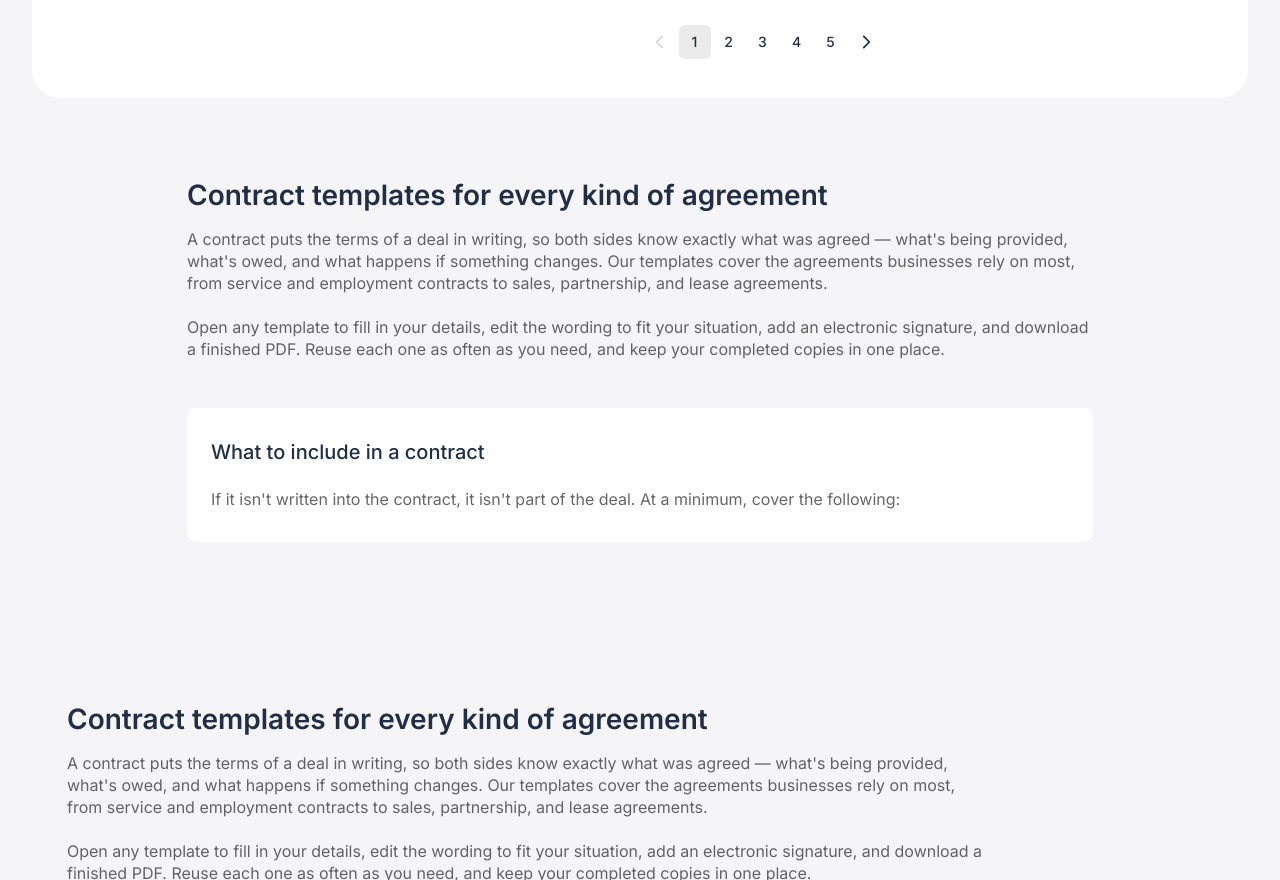
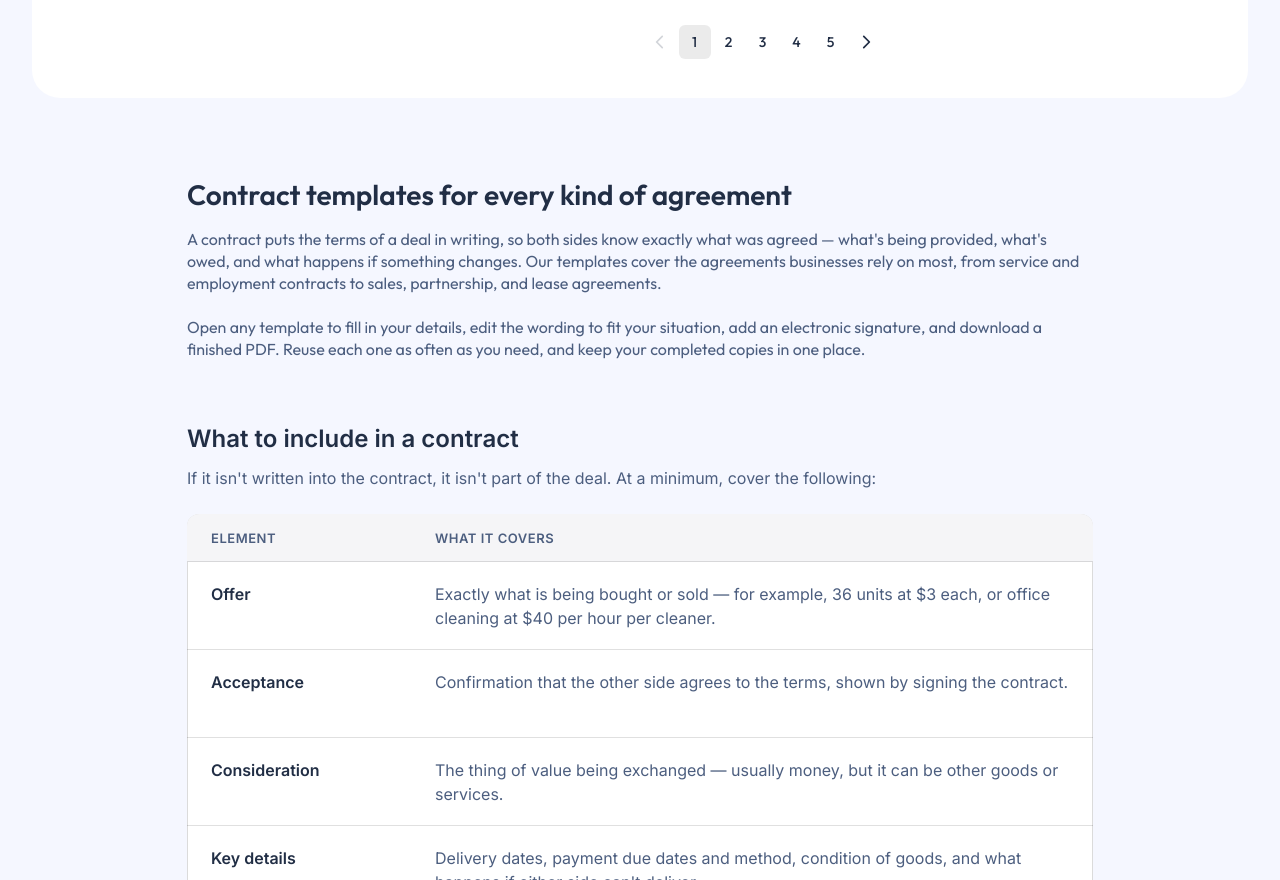
Before and after one commit to vladyslavbelkovets-ux/tbp-templates-design, a React (Vite) app: page / in a window 1280 px wide. Shown: the part 1920-2800 px from the top of the page. Built offline with nearby package versions, Linux system fonts and the light colour scheme.

Commit message:
feat: sync template page with updated design

```diff
--- a/package.json
+++ b/package.json
@@ -11,6 +11,7 @@
   },
   "dependencies": {
     "@fontsource/inter": "^5.2.8",
+    "@fontsource/outfit": "^5.3.0",
     "@phosphor-icons/react": "^2.1.10",
     "@universe-forma/ui-pes": "file:vendor/ui-pes",
     "@vitejs/plugin-react": "5.0.4",
--- a/src/App.jsx
+++ b/src/App.jsx
@@ -1,5 +1,5 @@
 import { useEffect, useMemo, useState } from "react";
-import { CaretLeft, CaretRight, List, MagnifyingGlass, X } from "@phosphor-icons/react";
+import { CaretDown, CaretLeft, CaretRight, Info, List, MagnifyingGlass, X } from "@phosphor-icons/react";
 import { Button, Input } from "@universe-forma/ui-pes";
 import { categories, templates, templatesPerPage } from "./templateData";
 
@@ -144,7 +144,7 @@ function Hero({ query, onQueryChange, onMessage }) {
           <h1>
             Ready-to-use <span>document templates</span>
           </h1>
-          <p>Browse 10,000+ free templates. Customize and download in minutes.</p>
+          <p>Invoices, contracts, receipts and more. Customize and download in PDF, Word, or Excel.</p>
         </div>
         <Input
           id="template-search"
@@ -326,21 +326,98 @@ const contractCopy = {
   ],
 };
 
-function ContractDetails({ variant }) {
+const contractTableRows = [
+  ["Offer", "Exactly what is being bought or sold — for example, 36 units at $3 each, or office cleaning at $40 per hour per cleaner."],
+  ["Acceptance", "Confirmation that the other side agrees to the terms, shown by signing the contract."],
+  ["Consideration", "The thing of value being exchanged — usually money, but it can be other goods or services."],
+  ["Key details", "Delivery dates, payment due dates and method, condition of goods, and what happens if either side can't deliver."],
+  ["Signatures", "Both parties sign and date the contract to show they agree to the terms."],
+];
+
+const faqItems = [
+  {
+    question: "What is a contract template?",
+    answer: "A contract template is a pre-structured agreement you can customize with the terms, parties, dates, and signatures relevant to your situation.",
+  },
+  {
+    question: "When should I use one?",
+    answer: "Use one whenever you need to put an agreement in writing so everyone can review the same terms and responsibilities.",
+  },
+  {
+    question: "How do I create a contract from a template?",
+    answer: "Choose a template, replace the sample details with your own, review the wording, add signatures, and download the finished PDF.",
+  },
+  {
+    question: "Are these templates legal advice?",
+    answer: "No. The templates are for general informational and self-help purposes and do not replace advice from a qualified attorney.",
+  },
+  {
+    question: "Can I sign a contract online?",
+    answer: "Yes. You can complete the template, add electronic signatures, and save or share the signed document online.",
+  },
+];
+
+function ContractGuide() {
+  const [openFaq, setOpenFaq] = useState(null);
+
   return (
-    <section className={`contract-details contract-details--${variant}`}>
-      <div className="contract-details__inner">
-        <div className="contract-details__content">
-          <div className="contract-details__copy">
+    <section className="contract-guide">
+      <div className="contract-guide__inner">
+        <div className="contract-guide__content">
+          <div className="contract-guide__intro">
             <h2>{contractCopy.title}</h2>
-            <div className="contract-details__description">
+            <div className="contract-guide__description">
               {contractCopy.paragraphs.map((paragraph) => <p key={paragraph}>{paragraph}</p>)}
             </div>
           </div>
-          <div className="contract-details__note">
-            <h3>What to include in a contract</h3>
-            <p>If it isn't written into the contract, it isn't part of the deal. At a minimum, cover the following:</p>
-          </div>
+          <section className="contract-includes">
+            <div className="contract-includes__heading">
+              <h3>What to include in a contract</h3>
+              <p>If it isn't written into the contract, it isn't part of the deal. At a minimum, cover the following:</p>
+            </div>
+            <div className="contract-table" role="table" aria-label="What to include in a contract">
+              <div className="contract-table__row contract-table__header" role="row">
+                <span role="columnheader">Element</span>
+                <span role="columnheader">What it covers</span>
+              </div>
+              {contractTableRows.map(([element, coverage]) => (
+                <div className="contract-table__row" role="row" key={element}>
+                  <span className="contract-table__label" role="rowheader">{element}</span>
+                  <span role="cell">{coverage}</span>
+                </div>
+              ))}
+            </div>
+          </section>
+          <section className="faq">
+            <h3>Frequently asked questions</h3>
+            <div className="faq__list">
+              {faqItems.map((item, index) => {
+                const isOpen = openFaq === index;
+                const panelId = `faq-panel-${index}`;
+
+                return (
+                  <div className={`faq__item${isOpen ? " is-open" : ""}`} key={item.question}>
+                    <button
+                      type="button"
+                      aria-expanded={isOpen}
+                      aria-controls={panelId}
+                      onClick={() => setOpenFaq(isOpen ? null : index)}
+                    >
+                      <span>{item.question}</span>
+                      <span className="faq__icon" aria-hidden="true"><CaretDown size={24} /></span>
+                    </button>
+                    <div className="faq__answer" id={panelId} hidden={!isOpen}>
+                      <p>{item.answer}</p>
+                    </div>
+                  </div>
+                );
+              })}
+            </div>
+          </section>
+          <aside className="legal-alert" aria-label="Legal information">
+            <span className="legal-alert__icon" aria-hidden="true"><Info size={24} weight="fill" /></span>
+            <p>TheBestPDF is not a law firm and does not provide legal advice. These templates are provided for general informational and self-help purposes only, and are not a substitute for the advice of a qualified attorney.</p>
+          </aside>
         </div>
       </div>
     </section>
@@ -406,8 +483,7 @@ export function App() {
     <div className={`page-shell${capturePage ? " page-shell--qa-capture" : ""}`}>
       <Hero query={query} onQueryChange={setQuery} onMessage={showMessage} />
       <Catalog query={query} onQueryChange={setQuery} onMessage={showMessage} />
-      <ContractDetails variant="narrow" />
-      <ContractDetails variant="wide" />
+      <ContractGuide />
       <Footer />
       <div className={`status-toast${message ? " is-visible" : ""}`} role="status" aria-live="polite">{message}</div>
     </div>
--- a/src/main.jsx
+++ b/src/main.jsx
@@ -1,5 +1,10 @@
 import React from "react";
 import { createRoot } from "react-dom/client";
+import "@fontsource/outfit/300.css";
+import "@fontsource/outfit/400.css";
+import "@fontsource/outfit/500.css";
+import "@fontsource/outfit/600.css";
+import "@fontsource/outfit/700.css";
 import "@fontsource/inter/300.css";
 import "@fontsource/inter/400.css";
 import "@fontsource/inter/500.css";
--- a/src/styles.css
+++ b/src/styles.css
@@ -1,19 +1,23 @@
 :root {
-  --font-primary: "Inter", sans-serif;
-  --color-primary: #3758f9;
+  --font-primary: "Outfit", sans-serif;
+  --font-supporting: "Inter", sans-serif;
+  --color-primary: #1f5de2;
   --color-primary-dark: #263dae;
+  --color-accent: #3758f9;
   --color-text-primary: #212e45;
   --color-text-secondary: #4c5e7f;
   --color-text-disabled: #212e4573;
   --color-outline: #dfe4ea;
   --color-button-outline: #cbd7e6;
-  --radius-card: 12px;
+  --color-page: #f5f7ff;
+  --color-divider: rgba(0, 0, 0, 0.12);
+  --radius-card: 16px;
   --radius-card-preview: 12px;
-  --radius-button-ms: 4px;
+  --radius-button-ms: 12px;
   --space-card-default: 24px;
   --space-card-hover: 16px;
   --shadow-card-hover: 0 6px 12px -2px rgba(0, 0, 0, 0.08), 0 8px 40px rgba(0, 0, 0, 0.08);
-  --shadow-document: 0 4px 10px rgba(91, 91, 91, 0.16);
+  --shadow-document: 0 4px 5px rgba(91, 91, 91, 0.16);
   color: var(--color-text-primary);
   font-family: var(--font-primary);
   font-synthesis: none;
@@ -28,7 +32,7 @@ body {
   margin: 0;
   min-width: 320px;
   min-height: 100vh;
-  background: #f5f5f7;
+  background: var(--color-page);
   color: var(--color-text-primary);
   -webkit-font-smoothing: antialiased;
 }
@@ -45,7 +49,7 @@ a { color: inherit; text-decoration: none; }
   width: 100%;
   min-height: 100vh;
   overflow: hidden;
-  background: #f5f5f7;
+  background: var(--color-page);
 }
 
 .page-shell--qa-capture {
@@ -154,7 +158,7 @@ a { color: inherit; text-decoration: none; }
   height: 41.21%;
 }
 
-.login-button { width: 127px; height: 48px; }
+.login-button { width: 127px; height: 48px; border-radius: 12px; }
 
 .mobile-menu-button,
 .mobile-nav { display: none; }
@@ -192,7 +196,7 @@ a { color: inherit; text-decoration: none; }
   letter-spacing: 0;
 }
 
-.hero h1 span { color: var(--color-primary); }
+.hero h1 span { color: var(--color-accent); }
 
 .hero__copy p {
   color: var(--color-text-primary);
@@ -207,21 +211,21 @@ a { color: inherit; text-decoration: none; }
   background: #fff;
 }
 
-.hero-search .ui-input__container { padding-inline: 12px; }
+.hero-search .ui-input__container { padding-inline: 12px; border-radius: 12px; }
 .hero-search .ui-input__side { opacity: 0.8; }
 .hero-search .ui-input__control::-webkit-search-cancel-button { appearance: none; }
 
 .catalog {
   width: 100%;
   padding: 0 32px;
-  background: #f5f5f7;
+  background: var(--color-page);
 }
 
 .catalog__panel {
   display: grid;
-  grid-template-columns: 197px minmax(0, 1067px);
+  grid-template-columns: 197px minmax(0, 1fr);
   align-items: start;
-  justify-content: center;
+  justify-content: stretch;
   gap: 48px;
   width: 100%;
   padding: 32px;
@@ -295,7 +299,7 @@ a { color: inherit; text-decoration: none; }
   flex-direction: column;
   align-items: stretch;
   width: 100%;
-  max-width: 375px;
+  max-width: none;
   height: 356px;
   overflow: hidden;
   border: 1px solid rgba(0, 0, 0, 0.15);
@@ -464,37 +468,29 @@ a { color: inherit; text-decoration: none; }
 
 .pagination button:disabled { opacity: 0.2; cursor: default; }
 
-.contract-details {
+.contract-guide {
   display: flex;
-  align-items: center;
+  align-items: flex-start;
   justify-content: center;
   width: 100%;
-  height: 524px;
-  background: #f5f5f7;
+  padding: 80px 32px;
+  background: var(--color-page);
 }
 
-.contract-details--narrow { padding: 32px; }
-
-.contract-details__inner {
+.contract-guide__inner {
   width: 100%;
   max-width: 906px;
 }
 
-.contract-details--narrow .contract-details__inner { padding-block: 48px; }
-
-.contract-details--wide { padding: 80px 32px; }
-
-.contract-details--wide .contract-details__inner { max-width: 1146px; }
-
-.contract-details__content {
+.contract-guide__content {
   display: flex;
   flex-direction: column;
   align-items: flex-start;
-  gap: 48px;
+  gap: 64px;
   width: 100%;
 }
 
-.contract-details__copy {
+.contract-guide__intro {
   display: flex;
   flex-direction: column;
   align-items: flex-start;
@@ -502,11 +498,11 @@ a { color: inherit; text-decoration: none; }
   width: 100%;
 }
 
-.contract-details h2,
-.contract-details h3,
-.contract-details p { margin: 0; }
+.contract-guide h2,
+.contract-guide h3,
+.contract-guide p { margin: 0; }
 
-.contract-details h2 {
+.contract-guide h2 {
   width: 100%;
   color: var(--color-text-primary);
   font-size: 28px;
@@ -514,42 +510,188 @@ a { color: inherit; text-decoration: none; }
   line-height: 34px;
 }
 
-.contract-details__description {
+.contract-guide__description {
   width: 100%;
-  color: rgba(0, 0, 0, 0.6);
+  color: var(--color-text-secondary);
   font-size: 16px;
   font-weight: 400;
   line-height: 22px;
 }
 
-.contract-details--wide .contract-details__description { max-width: 925px; }
+.contract-guide__description p + p { margin-top: 22px; }
 
-.contract-details__description p + p { margin-top: 22px; }
-
-.contract-details__note {
+.contract-includes {
   display: flex;
   flex-direction: column;
-  align-items: center;
-  justify-content: center;
+  align-items: flex-start;
   gap: 24px;
   width: 100%;
-  min-height: 134px;
-  padding: 32px 24px;
-  border-radius: 10px;
-  background: #fff;
 }
 
-.contract-details__note h3 {
+.contract-includes__heading {
+  display: flex;
+  flex-direction: column;
+  gap: 12px;
+  width: 100%;
+  font-family: var(--font-supporting);
+}
+
+.contract-includes__heading h3 {
   width: 100%;
   color: var(--color-text-primary);
-  font-size: 20px;
-  font-weight: 500;
+  font-size: 24px;
+  font-weight: 600;
+  line-height: 30px;
+}
+
+.contract-includes__heading p {
+  width: 100%;
+  color: var(--color-text-secondary);
+  font-size: 16px;
+  font-weight: 400;
   line-height: 24px;
 }
 
-.contract-details__note p {
+.contract-table {
   width: 100%;
-  color: rgba(0, 0, 0, 0.6);
+  overflow: hidden;
+  border-radius: 12px;
+  background: #fff;
+  box-shadow: inset 0 0 0 1px rgba(0, 0, 0, 0.14);
+  font-family: var(--font-supporting);
+}
+
+.contract-table__row {
+  display: grid;
+  grid-template-columns: 200px minmax(0, 1fr);
+  gap: 24px;
+  align-items: start;
+  height: 88px;
+  padding: 20px 24px;
+  color: var(--color-text-secondary);
+  font-size: 16px;
+  font-weight: 400;
+  line-height: 24px;
+}
+
+.contract-table__row:not(:last-child) { border-bottom: 1px solid var(--color-divider); }
+
+.contract-table__header {
+  height: 48px;
+  padding-block: 16px;
+  background: #f5f5f7;
+  font-size: 13px;
+  font-weight: 600;
+  line-height: 16px;
+  letter-spacing: 0.52px;
+  text-transform: uppercase;
+}
+
+.contract-table__row:last-child { height: 64px; }
+
+.contract-table__label {
+  color: var(--color-text-primary);
+  font-weight: 600;
+}
+
+.faq {
+  display: flex;
+  flex-direction: column;
+  align-items: flex-start;
+  gap: 24px;
+  width: 100%;
+}
+
+.faq h3 {
+  width: 100%;
+  color: var(--color-text-primary);
+  font-size: 24px;
+  font-weight: 600;
+  line-height: 28px;
+}
+
+.faq__list {
+  width: 100%;
+  overflow: hidden;
+  border-radius: 16px;
+  background: rgba(31, 93, 226, 0.04);
+}
+
+.faq__item + .faq__item { box-shadow: inset 0 1px 0 var(--color-divider); }
+
+.faq__item button {
+  display: flex;
+  align-items: center;
+  justify-content: space-between;
+  gap: 16px;
+  width: 100%;
+  min-height: 72px;
+  padding: 12px 16px;
+  border: 0;
+  background: transparent;
+  color: var(--color-text-primary);
+  font-size: 18px;
+  font-weight: 500;
+  line-height: 26px;
+  text-align: left;
+  cursor: pointer;
+}
+
+.faq__item button:focus-visible {
+  position: relative;
+  z-index: 1;
+  outline: 3px solid rgba(31, 93, 226, 0.28);
+  outline-offset: -3px;
+}
+
+.faq__icon {
+  display: inline-flex;
+  align-items: center;
+  justify-content: center;
+  width: 48px;
+  height: 48px;
+  flex: 0 0 48px;
+  border-radius: 12px;
+  transition: transform 160ms ease, background-color 160ms ease;
+}
+
+.faq__item button:hover .faq__icon { background: rgba(31, 93, 226, 0.08); }
+.faq__item.is-open .faq__icon { transform: rotate(180deg); }
+
+.faq__answer {
+  padding: 0 68px 20px 16px;
+  color: var(--color-text-secondary);
+  font-size: 16px;
+  line-height: 22px;
+}
+
+.legal-alert {
+  display: flex;
+  align-items: flex-start;
+  gap: 16px;
+  width: 100%;
+  min-height: 76px;
+  padding: 16px;
+  border-radius: 16px;
+  background-image: linear-gradient(90deg, rgba(33, 150, 243, 0.24), rgba(33, 150, 243, 0.24)), linear-gradient(90deg, rgba(255, 255, 255, 0.85), rgba(255, 255, 255, 0.85));
+  backdrop-filter: blur(100px);
+}
+
+.legal-alert__icon {
+  display: inline-flex;
+  align-items: center;
+  justify-content: center;
+  width: 40px;
+  height: 40px;
+  flex: 0 0 40px;
+  border-radius: 12px;
+  background: rgba(33, 150, 243, 0.16);
+  color: #1769aa;
+}
+
+.legal-alert p {
+  align-self: center;
+  color: var(--color-text-primary);
   font-size: 16px;
   font-weight: 400;
   line-height: 22px;
@@ -772,10 +914,11 @@ a { color: inherit; text-decoration: none; }
   }
 
   .categories__list button.is-active { background: rgba(55, 88, 249, 0.1); }
-  .contract-details { height: auto; min-height: 524px; }
-  .contract-details--narrow,
-  .contract-details--wide { padding: 56px 28px; }
-  .contract-details--narrow .contract-details__inner { padding-block: 0; }
+  .contract-guide { padding: 56px 28px; }
+  .contract-guide__content { gap: 52px; }
+  .contract-table__row { grid-template-columns: 160px minmax(0, 1fr); gap: 20px; height: auto; min-height: 88px; }
+  .contract-table__header { min-height: 48px; }
+  .contract-table__row:last-child { height: auto; min-height: 64px; }
   .footer__top { display: grid; grid-template-columns: repeat(2, minmax(0, 1fr)); gap: 40px 28px; height: auto; padding: 48px 28px; }
   .footer__bottom { height: auto; padding: 32px 28px 24px; }
   .footer__bottom-columns { grid-template-columns: repeat(2, minmax(0, 1fr)); gap: 40px 28px; }
@@ -793,11 +936,24 @@ a { color: inherit; text-decoration: none; }
   .catalog__panel { padding: 20px 16px 28px; border-radius: 22px; }
   .template-grid { grid-template-columns: 1fr; }
   .template-card { justify-self: center; width: min(100%, 375px); }
-  .contract-details--narrow,
-  .contract-details--wide { padding: 44px 20px; }
-  .contract-details__content { gap: 36px; }
-  .contract-details h2 { font-size: 25px; line-height: 31px; }
-  .contract-details__note { padding: 28px 20px; }
+  .contract-guide { padding: 44px 20px; }
+  .contract-guide__content { gap: 44px; }
+  .contract-guide h2 { font-size: 25px; line-height: 31px; }
+  .contract-includes__heading h3,
+  .faq h3 { font-size: 22px; line-height: 28px; }
+  .contract-table__row {
+    grid-template-columns: minmax(96px, 0.65fr) minmax(0, 1.35fr);
+    gap: 16px;
+    height: auto;
+    min-height: auto;
+    padding: 16px;
+    font-size: 14px;
+    line-height: 20px;
+  }
+  .contract-table__header { height: auto; min-height: 48px; padding-block: 14px; font-size: 11px; line-height: 14px; }
+  .contract-table__row:last-child { height: auto; min-height: auto; }
+  .faq__item button { min-height: 64px; font-size: 16px; line-height: 22px; }
+  .legal-alert p { font-size: 14px; line-height: 20px; }
   .footer__top,
   .footer__bottom-columns { grid-template-columns: 1fr; }
   .footer__bottom-columns { gap: 36px; }
```
Also changed, not shown: .design-engineer-plugin/design/reviews/visual-review.md, 1 other file (tests, documents, lock files or other folders).
